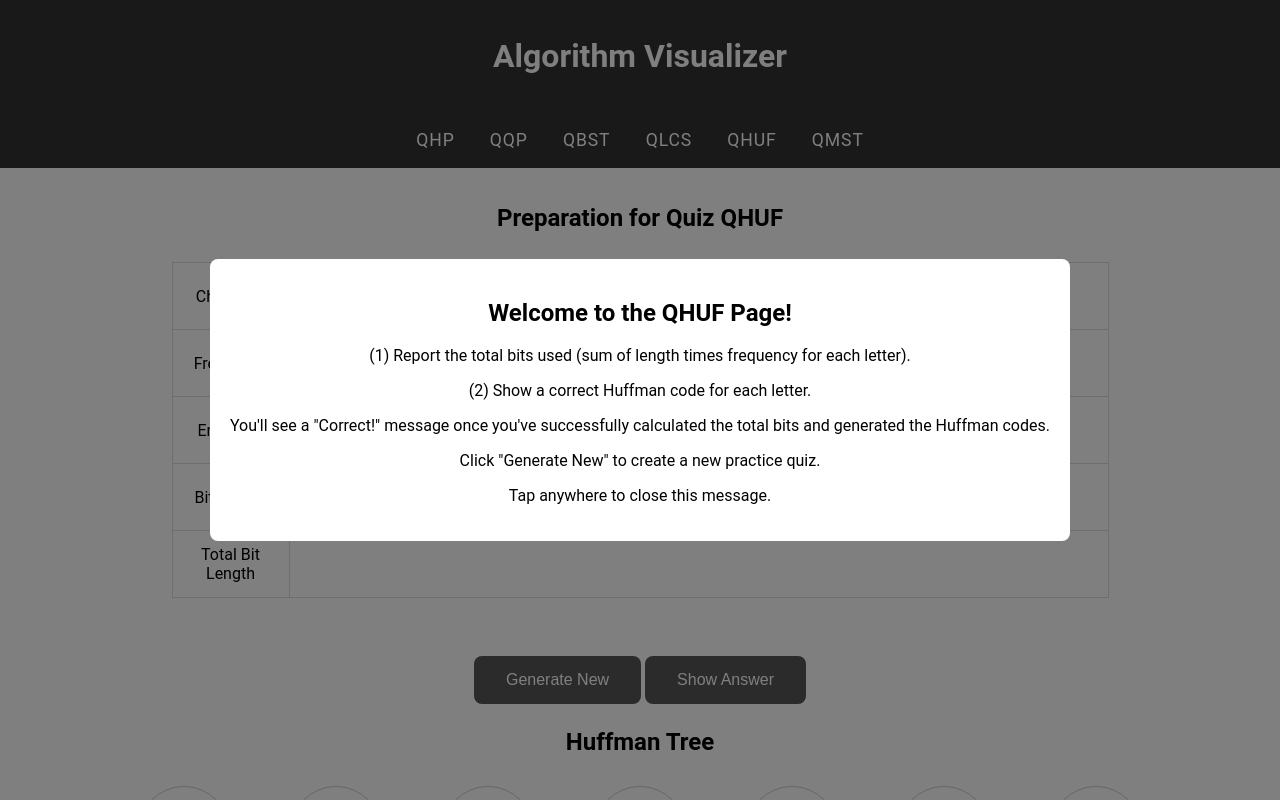
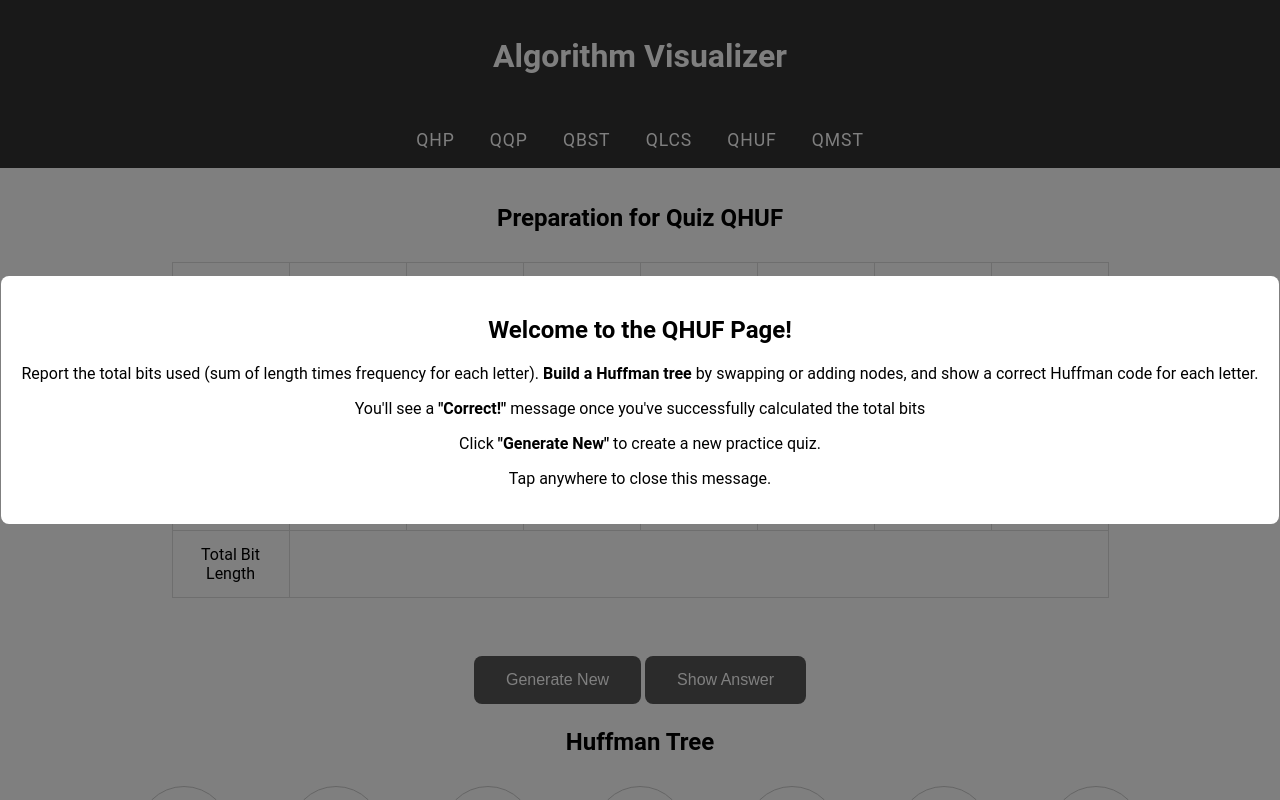
Before and after one commit to DanielH987/algorithm-visualizer, a React (Create React App) app: page /huffman-encoding in a window 1280 px wide. Shown: the top 800 px of the page. Built offline with nearby package versions, Linux system fonts and the light colour scheme.

Commit message:
refactor: Update Qhuf page modal instructions for better clarity and emphasis

```diff
--- a/src/pages/Qhuf.js
+++ b/src/pages/Qhuf.js
@@ -99,10 +99,9 @@ const Qhuf = () => {
 
       <Modal isOpen={isModalOpen} onClose={handleCloseModal}>
         <h2>Welcome to the QHUF Page!</h2>
-        <p>(1) Report the total bits used (sum of length times frequency for each letter).</p>
-        <p>(2) Show a correct Huffman code for each letter.</p>
-        <p>You'll see a "Correct!" message once you've successfully calculated the total bits and generated the Huffman codes.</p>
-        <p>Click "Generate New" to create a new practice quiz.</p>
+        <p>Report the total bits used (sum of length times frequency for each letter). <strong>Build a Huffman tree</strong> by swapping or adding nodes, and show a correct Huffman code for each letter.</p>
+        <p>You'll see a <strong>"Correct!"</strong> message once you've successfully calculated the total bits</p>
+        <p>Click <strong>"Generate New"</strong> to create a new practice quiz.</p>
         <p>Tap anywhere to close this message.</p>
       </Modal>
     </div>
```
